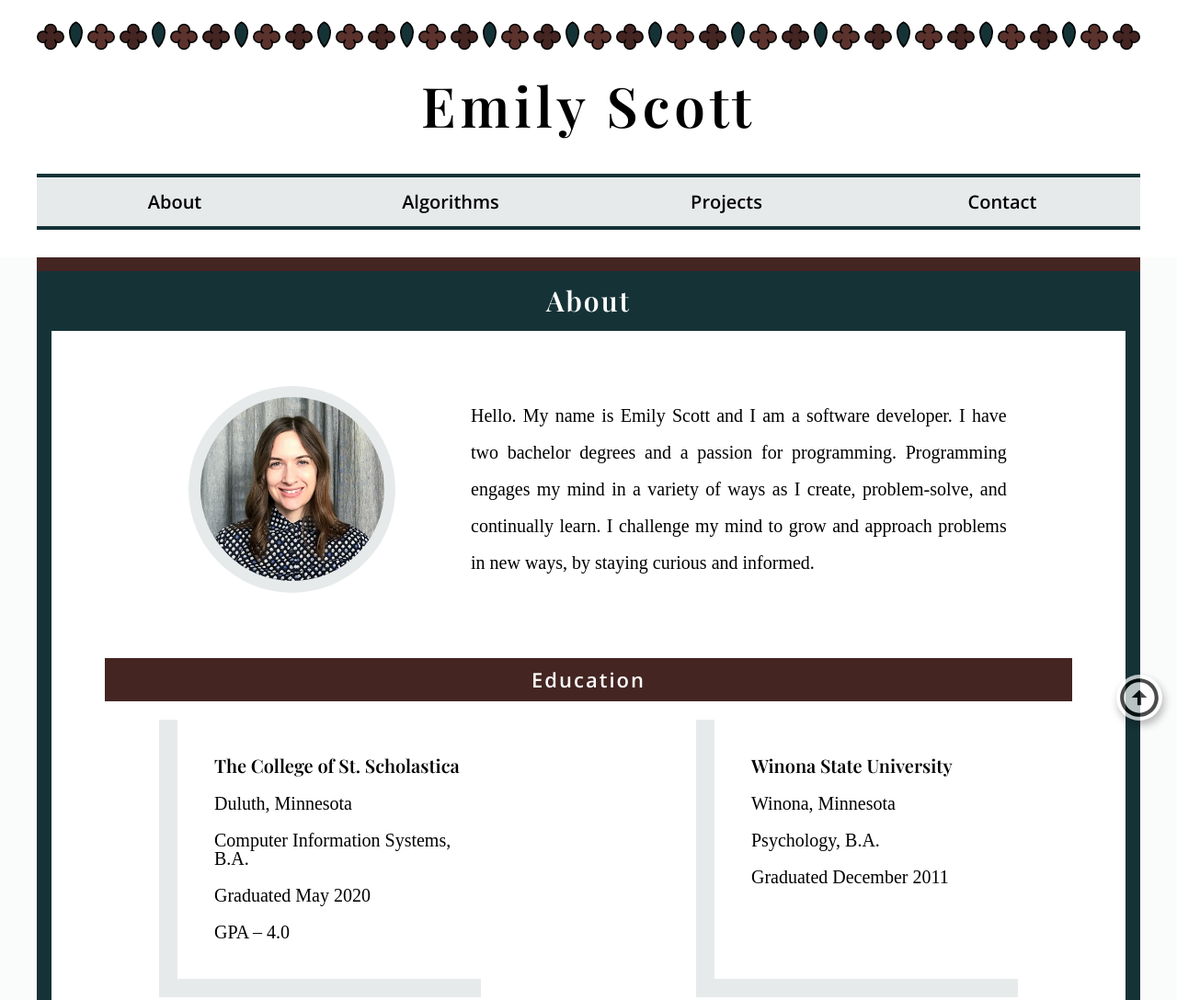
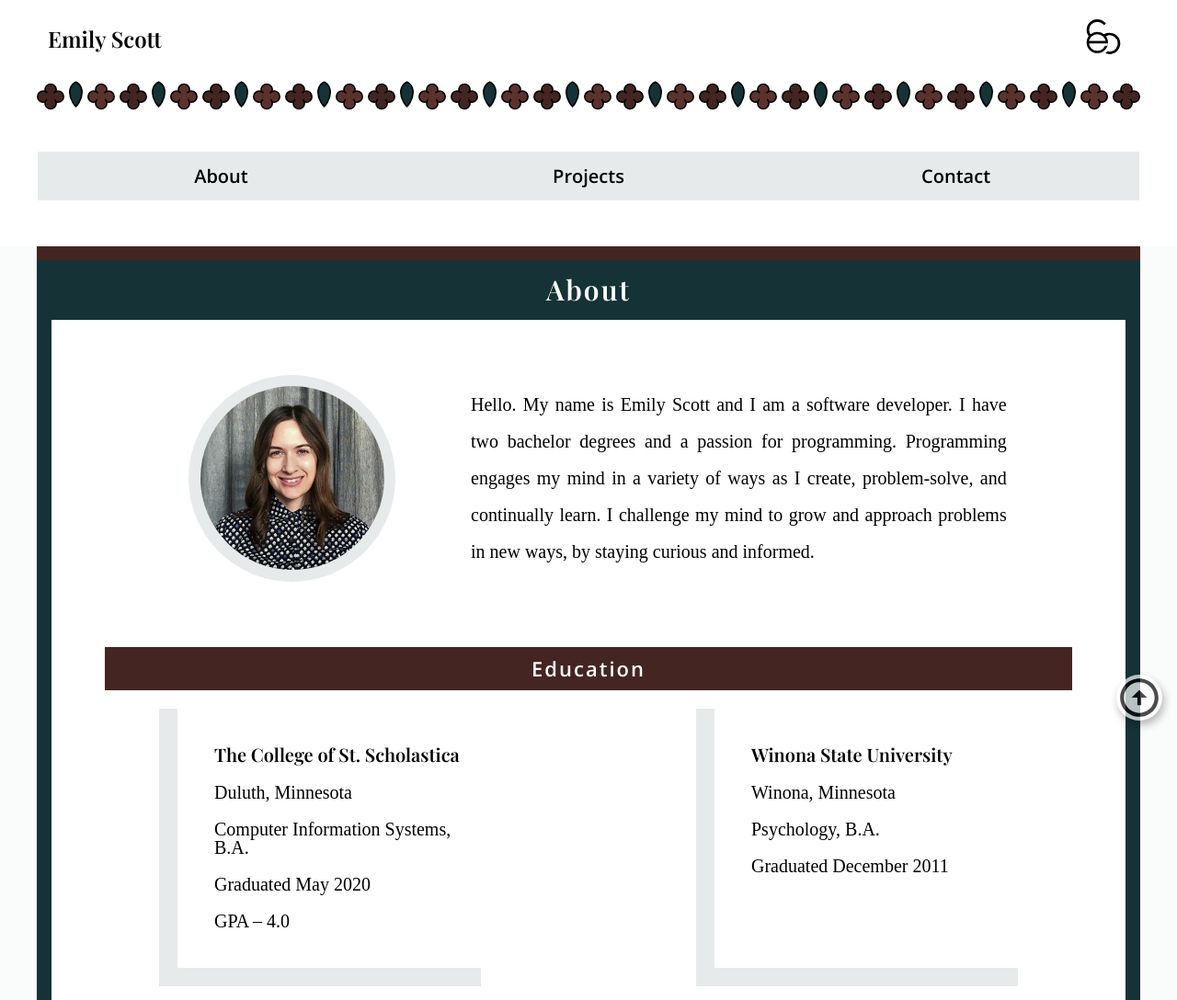
Before and after one commit to escott2/portfolio, a plain HTML site: page index.html in a window 1280 px wide. Shown: the top 1088 px of the page at 92% size. Drawn offline with nearby package versions, Linux system fonts and the light colour scheme.

Commit message:
Refactor header and nav styles

```diff
--- a/css/styles.css
+++ b/css/styles.css
@@ -76,8 +76,7 @@ h4 {
 }
 
 h1 {
-  font-size: 13vw;
-  letter-spacing: 5px;
+  font-size: 1.5rem;
 }
 
 h2 {
@@ -102,22 +101,39 @@ h4 {
 /* ---- 3.1 Header ---- */
 
 .title-wrapper {
-  margin-top: 8%;
-  margin-bottom: 8%;
-  text-align: center;
+  display: flex;
+  flex-direction: row;
+  justify-content: space-between;
+  align-items: center;
+  max-width: 1200px;
+  margin: 1em auto;
+  /* margin-top: 1em; */
+}
+
+.title-wrapper__heading {
+  padding-left: .5em;
+  font-family: "Playfair Display", serif;
+  font-weight: 600;
+  font-size: 1.5rem;
+}
+
+.logo {
+  width: 40px;
+  margin-right: 1em;
 }
 
 /* ---- 3.2 Navigation ---- */
 
 nav {
-  background-color:rgb(231,234,235);
-  border: 0.2em solid #153337;
+  /* background-color:rgb(231,234,235); */
+  /* border: 0.2em solid #153337; */
   height: 50px;
 }
 
 .nav-toggle {
   border: none;
   background-color: white;
+  width: 42px;
 }
 
 .nav-toggle:hover {
@@ -125,8 +141,9 @@ nav {
 }
 
 .nav-toggle img {
-  width: 35px;
+  width: 100%;
   height: auto;
+  margin-top: 5px;
 }
 
 .nav {
@@ -145,9 +162,6 @@ nav {
   display: flex;
   justify-content: center;
   background-color: rgb(231,234,235);
-  /* border: 0.2em solid #153337;
-  border-radius: 50px; */
-  /* margin-top: 2em; */
   width: 72%;
   z-index: 2;
 }
@@ -668,9 +682,9 @@ main {
     padding: 2em;
   }
 
-  .title-wrapper {
+  /* .title-wrapper {
     margin: 0;
-  }
+  } */
 
   .title-wrapper__heading {
     margin: 0;
@@ -704,22 +718,21 @@ main {
   .nav__item {
     border: 0;
     border-radius: 0px;
-    width: 25%;
-    margin-right: 0px;
-    margin-top: 2em;
+    width: 33.3%;
+    margin: 1em 0 1em;
   }
 
   .nav a {
     padding: 0.75em 1.25em;
     border: 0;
   }
-
+/*
   .nav__item--border {
     border-top: 0.22em solid #153337;
     border-bottom: 0.22em solid #153337;
     border-left: 0;
     border-right: 0;
-  }
+  } */
 
   .about-wrapper__heading {
     padding-bottom: 0.75em;
--- a/index.html
+++ b/index.html
@@ -21,13 +21,22 @@
   <a id="link-top"></a>
 
   <header>
+    <div class="title-wrapper">
+      <h1 class="title-wrapper__heading">Emily Scott</h1>
+      <div>
+        <img class="logo" src="img/LogoBlack.svg" alt="logo">
+      </div>
+    </div>
+    <!-- <h1 class="placeholder-class">Emily Scott</h1> -->
     <div class=vertical-wrapper>
       <div class="about__flower-wrapper js-generate-flowers--header">
       </div>
     </div>
-    <div class="title-wrapper">
+
+    <!-- <div class="title-wrapper">
       <h1 class="title-wrapper__heading">Emily Scott</h1>
-    </div>
+    </div> -->
+
   </header>
 
   <nav class="container">
@@ -38,9 +47,9 @@
       <li class="nav__item nav__item--border">
         <a href="#link-about">About</a>
       </li>
-      <li class="nav__item nav__item--border">
+      <!-- <li class="nav__item nav__item--border">
         <a href="#link-algorithms">Algorithms</a>
-      </li>
+      </li> -->
       <li class="nav__item nav__item--border">
         <a href="#link-projects">Projects</a>
       </li>
@@ -60,7 +69,7 @@
           <!-- <h3 class="sub-heading">Introduction</h3> -->
           <div class="content-container about__intro line-height">
             <div class="about__photo-container">
-              <img class="personal-photo" src="img/personal-photo.jpg" alt="personal photo">
+              <img class="personal-photo" src="img/personal-photo-2.jpg" alt="personal photo">
             </div>
             <p class="intro-content">
               Hello. My name is Emily Scott and I am a software developer. I have two bachelor degrees and a passion for
@@ -221,7 +230,7 @@
     <div class="about__flower-wrapper js-generate-flowers--section">
     </div>
 
-    <section id="link-algorithms" class="algorithms">
+    <!-- <section id="link-algorithms" class="algorithms">
       <h2 class="heading algorithms__heading">Algorithms</h2>
       <div class="main-wrapper--light-blue container">
         <div class="content-container algorithm__grid">
@@ -239,10 +248,11 @@
           </a>
         </div>
       </div>
-    </section>
+    </section> -->
 
-    <div class="about__flower-wrapper js-generate-flowers--section">
-    </div>
+    <!-- <div class="about__flower-wrapper js-generate-flowers--section">
+    </div> -->
+
     <section id="link-projects" class="projects">
       <h2 class="heading projects__heading">Projects</h2>
       <div class="main-wrapper--dark-blue container">
```
Also changed, not shown: index.js (+1 -8 lines), img/LogoBlack.svg (added), img/LogoBlue.svg (added), img/personal-photo-2.jpg (added).
